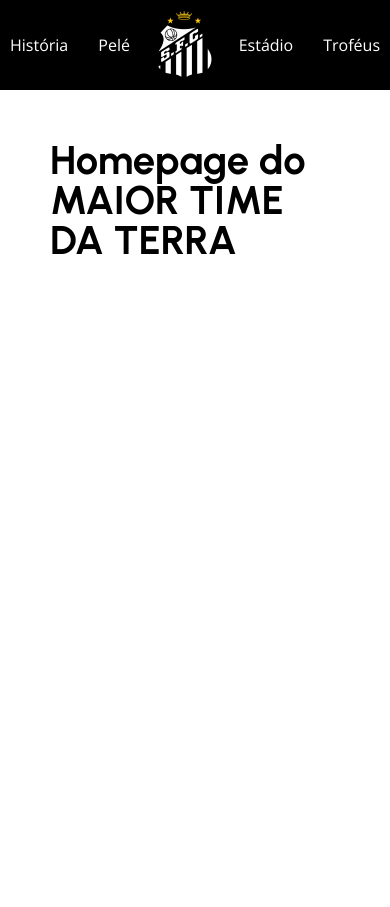
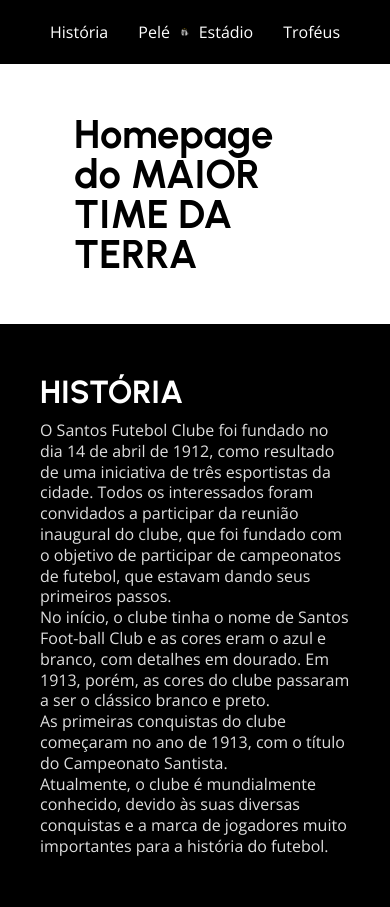
Before and after one commit to aggxb/santosfc, a plain HTML site: page index.html in a window 390 px wide. Before the commit the page ends 844 px from the top, so only its background shows below. Drawn offline with nearby package versions, Linux system fonts and the light colour scheme.

Commit message:
história

```diff
--- a/css/cores.css
+++ b/css/cores.css
@@ -1,5 +1,5 @@
 :root {
-  --w: #ffffff;
+  --c0: #ffffff;
   --c1: #f7f7f7;
   --c2: #ededed;
   --c3: #dedede;
@@ -12,7 +12,49 @@
   --c10: #2e2e2e;
   --c11: #121212;
   --c12: #000000;
-  --p1: #e7c443;
-  --p2: #c69f0f;
+  --p1: #c69f0f;
   --gradient: linear-gradient(180deg, #D5AC15 0%, #F7CD32 100%);
 }
+
+.c0 {
+  color: #ffffff;
+}
+.c1 {
+  color: #f7f7f7;
+}
+.c2 {
+  color: #ededed;
+}
+.c3 {
+  color: #dedede;;
+}
+.c4 {
+  color: #cccccc;;
+}
+.c5 {
+  color: #b3b3b3;;
+}
+.c6 {
+  color: #9c9c9c;;
+}
+.c7 {
+  color: #707070;;
+}
+.c8 {
+  color: #595959;;
+}
+.c9 {
+  color: #404040;
+}
+.c10 {
+  color: #2e2e2e;
+}
+.c11 {
+  color: #121212;
+}
+.c12 {
+  color: #000000;;
+}
+.p1 {
+  color: #c69f0f;
+}
--- a/css/header.css
+++ b/css/header.css
@@ -2,25 +2,36 @@
   background: var(--c12);
 }
 
-.header-bg nav {
+.header {
   display: flex;
   justify-content: space-between;
   align-items: center;
   padding: 10px 40px;
-  color: white;
 }
 
-.header-bg ul {
+.header ul {
   display: flex;
-  gap: 60px;
+  gap: 40px;
+}
+
+.header ul li {
+  padding: 10px 20px;
+}
+
+.header ul li:hover {
+  background: var(--c11);
+  border-radius: 5px;
 }
 
 @media (max-width:600px) {
-  .header-bg nav {
+  .header nav {
     padding: 10px;
   }
-  .header-bg ul {
+  .header ul {
     font-size: 1rem;
-    gap: 30px;
+    gap: 10px;
+  }
+  .header ul li {
+    padding: 10px 10px;
   }
 }
--- /dev/null
+++ b/css/historia.css
@@ -0,0 +1,47 @@
+.historia-bg {
+  background: var(--c12);
+}
+
+.historia {
+  position: relative;
+  padding: 100px 40px;
+}
+
+.historia h2 {
+  margin-bottom: 20px;
+}
+
+.historia p::after {
+  content: "";
+  position: absolute;
+  width: 74px;
+  height: 74px;
+  bottom: -35px;
+  left: 220px;
+  background: url("../icons/raio.svg");
+}
+
+@media (max-width: 850px) {
+  .historia h2 {
+    font-size: 3rem;
+  }
+  .historia p {
+    font-size: 1.5rem;
+  }
+}
+
+@media (max-width: 600px) {
+  .historia {
+    padding: 50px 40px;
+  }
+  .historia h2 {
+    font-size: 2rem;
+    margin-bottom: 10px;
+  }
+  .historia p {
+    font-size: 1rem;
+  }
+  .historia p::after {
+    display: none;
+  }
+}
--- a/css/home.css
+++ b/css/home.css
@@ -1,5 +1,5 @@
 .home-bg {
-  background: linear-gradient(90deg, var(--w) 50%, var(--c12) 50%);
+  background: linear-gradient(90deg, var(--c0) 50%, var(--c12) 50%);
 }
 
 .home {
@@ -8,7 +8,7 @@
   grid-template-columns: 7fr 5fr;
   gap: 120px;
   align-items: center;
-  padding: 200px 40px;
+  padding: 220px 40px;
 }
 
 .home-desc h1 {
@@ -21,14 +21,14 @@
   width: 74px;
   height: 74px;
   bottom: -35px;
-  right: 100px;
+  right: 220px;
   background: url("../icons/raio.svg");
 }
 
 @media (max-width: 850px) {
   .home {
     gap: 60px;
-    padding: 100px 40px;
+    padding: 110px 40px;
   }
   .home-desc h1 {
     font-size: 2.5rem;
@@ -46,7 +46,13 @@
   .home-desc {
     justify-self: center;
   }
+  .home-desc h1 {
+    max-width: 10ch;
+  }
   .home-img {
     display: none;
   }
+  .home-img::after {
+    display: none;
+  }
 }
--- a/css/style.css
+++ b/css/style.css
@@ -8,3 +8,6 @@
 
 /* Home */
 @import "./home.css";
+
+/* História */
+@import "./historia.css";
--- a/index.html
+++ b/index.html
@@ -14,7 +14,7 @@
 </head>
 <body>
   <header class="header-bg" id="home">
-    <nav class="container font-2-xs">
+    <nav class=" header container font-2-xs c0">
       <ul>
         <li><a href="#historia">História</a></li>
         <li><a href="#pele">Pelé</a></li>
@@ -31,13 +31,25 @@
     <article class="home-bg">
       <div class="home container">
         <div class="home-desc">
-          <h1 class="font-1-xl">Homepage do MAIOR TIME DA TERRA</h1>
+          <h1 class="font-1-xl c12">Homepage do MAIOR TIME DA TERRA</h1>
         </div>
         <div class="home-img">
           <img src="./img/logo3.png" alt="Logo Santos Futebol Clube">
         </div>
       </div>
-  </article>
+    </article>
+    <article class="historia-bg">
+      <div class="historia container">
+        <h2 class="font-1-l c0">HISTÓRIA</h2>
+        <p class="font-2-l c3">O Santos Futebol Clube foi fundado no dia 14 de abril de 1912, como resultado de uma iniciativa de três esportistas da cidade. Todos os interessados foram convidados a participar da reunião inaugural do clube, que foi fundado com o objetivo de participar de campeonatos de futebol, que estavam dando seus primeiros passos.
+        <br>
+        No início, o clube tinha o nome de Santos Foot-ball Club e as cores eram o azul e branco, com detalhes em dourado. Em 1913, porém, as cores do clube passaram a ser o clássico branco e preto.
+        <br>
+        As primeiras conquistas do clube começaram no ano de 1913, com o título do Campeonato Santista.
+        <br>
+        Atualmente, o clube é mundialmente conhecido, devido às suas diversas conquistas e a marca de jogadores muito importantes para a história do futebol.</p>
+      </div>
+    </article>
   </main>
 </body>
 </html>
```
